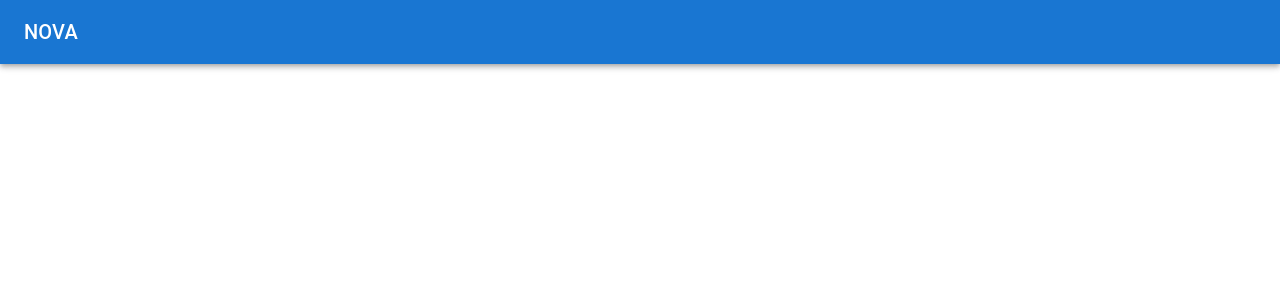
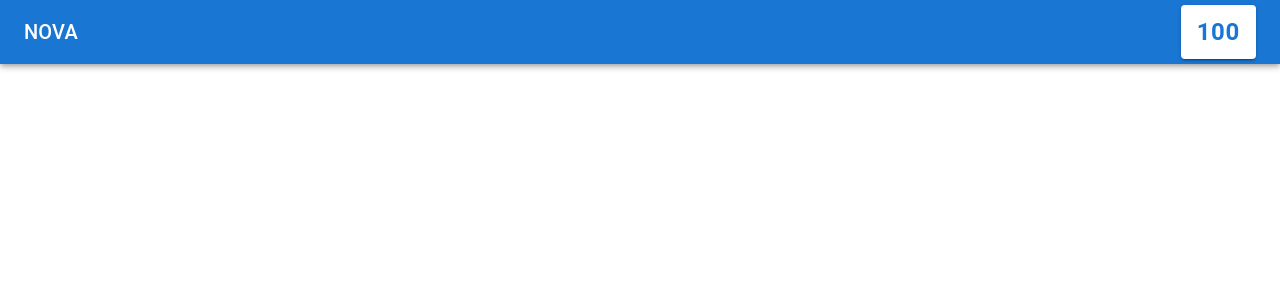
Before and after one commit to mariobsantana/nova-navbar, a React (Create React App) app in the folder navbar/: page / in a window 1280 px wide. Shown: the top 300 px of the page. Built offline with nearby package versions, Linux system fonts and the light colour scheme.

Commit message:
finished counter

```diff
--- a/navbar/src/App.tsx
+++ b/navbar/src/App.tsx
@@ -1,11 +1,15 @@
-import React from 'react';
-import logo from './logo.svg';
 import './App.css';
 import Appbar from './microcomponent/Appbar';
 
+
+
+
 function App() {
   return (
-    <Appbar />
+    <>
+     <Appbar />
+    </>
+
   );
 }
 
--- a/navbar/src/microcomponent/Appbar.tsx
+++ b/navbar/src/microcomponent/Appbar.tsx
@@ -4,27 +4,13 @@ import Box from '@mui/material/Box';
 import Toolbar from '@mui/material/Toolbar';
 import Typography from '@mui/material/Typography';
 import Container from '@mui/material/Container';
+import BasicPopover from './displayhrs/DisplayHrs';
+
+
 
 
 
 const ResponsiveAppBar = () => {
-  const [anchorElNav, setAnchorElNav] = React.useState<null | HTMLElement>(null);
-  const [anchorElUser, setAnchorElUser] = React.useState<null | HTMLElement>(null);
-
-  const handleOpenNavMenu = (event: React.MouseEvent<HTMLElement>) => {
-    setAnchorElNav(event.currentTarget);
-  };
-  const handleOpenUserMenu = (event: React.MouseEvent<HTMLElement>) => {
-    setAnchorElUser(event.currentTarget);
-  };
-
-  const handleCloseNavMenu = () => {
-    setAnchorElNav(null);
-  };
-
-  const handleCloseUserMenu = () => {
-    setAnchorElUser(null);
-  };
 
   return (
     <AppBar position="static">
@@ -48,8 +34,11 @@ const ResponsiveAppBar = () => {
           </Typography>
           <Box sx={{ flexGrow: 1, display: { xs: 'none', md: 'flex' } }}>
           </Box>
+          <BasicPopover />
         </Toolbar>
+
       </Container>
+
     </AppBar>
   );
 };
--- /dev/null
+++ b/navbar/src/microcomponent/displayhrs/DisplayHrs.tsx
@@ -0,0 +1,65 @@
+import * as React from 'react';
+import Popover from '@mui/material/Popover';
+import Typography from '@mui/material/Typography';
+import Button from '@mui/material/Button';
+import './displayhrs.css'
+
+export default function BasicPopover() {
+  const [anchorEl, setAnchorEl] = React.useState<HTMLButtonElement | null>(null);
+
+  //Arrow Function to Test Hrs
+  // const displayHrs = (a:number, b:number, c:number) => {
+
+  //   return a + b + c;
+  // }
+
+  // let d = displayHrs(1,2,3);
+
+  const hrsType = [
+    { id: 1, hrstag: 25, name: ' AcademyJS 25 Hrs' },
+    { id: 2, hrstag: 25, name: ' Delivery 25 Hrs' },
+    { id: 3, hrstag: 50, name: ' Talent Management 50 Hrs' },
+  ];
+
+  const result = hrsType.reduce((accumulator, obj) => {
+    return accumulator + obj.hrstag;
+  }, 0);
+
+  const selectedIds = hrsType.map(({ name }) => name);
+  //
+
+
+
+
+  const handleClick = (event: React.MouseEvent<HTMLButtonElement>) => {
+    setAnchorEl(event.currentTarget);
+  };
+
+  const handleClose = () => {
+    setAnchorEl(null);
+  };
+
+  const open = Boolean(anchorEl);
+  const id = open ? 'simple-popover' : undefined;
+
+  return (
+    <div>
+      <Button id='displayHrs' aria-describedby={id} variant="contained" onClick={handleClick} >
+       {result}
+      </Button>
+      <Popover
+        id={id}
+        color="white"
+        open={open}
+        anchorEl={anchorEl}
+        onClose={handleClose}
+        anchorOrigin={{
+          vertical: 'bottom',
+          horizontal: 'left',
+        }}
+      >
+        <Typography sx={{ p: 2 }}>{selectedIds}</Typography>
+      </Popover>
+    </div>
+  );
+}
--- /dev/null
+++ b/navbar/src/microcomponent/displayhrs/displayhrs.css
@@ -0,0 +1,8 @@
+#displayHrs{
+    height: auto;
+    background-color: #ffffff !important;
+    display: flex;
+    color: #1976d2 !important;
+    font-size: 1.5em;
+    font-weight: bolder !important;
+};
```
Also changed, not shown: navbar/src/index.tsx (line endings or trailing spaces).
